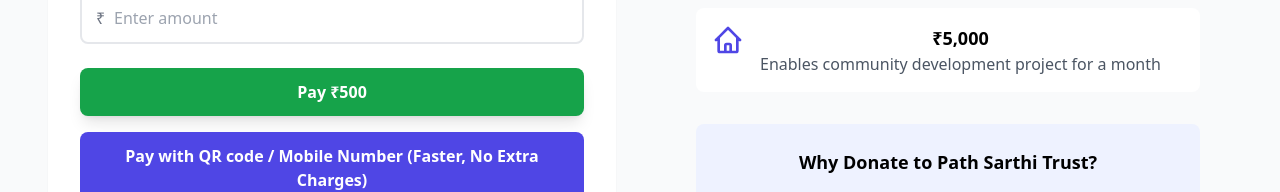
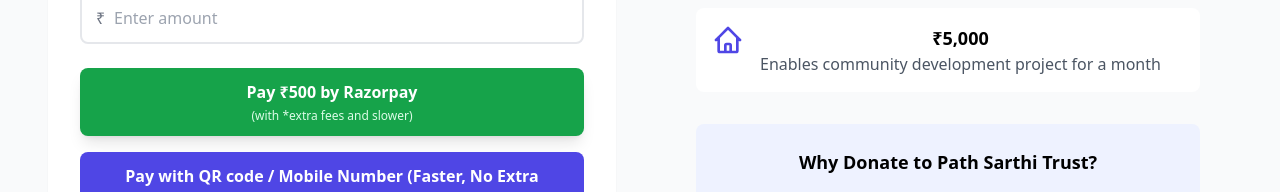
Before and after one commit to abeerrai01/Pathsarthi-trust, a React (Vite) app: page /donate in a window 1280 px wide. Shown: the part 732-924 px from the top of the page. Built offline with nearby package versions, Linux system fonts and the light colour scheme; no server answers; the database is empty.

Commit message:
RAZORPAY 1

```diff
--- a/src/components/RazorpayButton.jsx
+++ b/src/components/RazorpayButton.jsx
@@ -50,8 +50,9 @@
   };
 
   return (
-    <button onClick={payNow} className="w-full bg-green-600 text-white px-6 py-3 rounded-lg font-semibold shadow-lg hover:bg-green-700 transition-all duration-300">
-      Pay ₹{amount}
+    <button onClick={payNow} className="w-full bg-green-600 text-white px-6 py-3 rounded-lg font-semibold shadow-lg hover:bg-green-700 transition-all duration-300 flex flex-col items-center">
+      <span>Pay ₹{amount} by Razorpay</span>
+      <span className="text-xs font-normal text-green-100 mt-1">(with *extra fees and slower)</span>
     </button>
   );
 };
```
